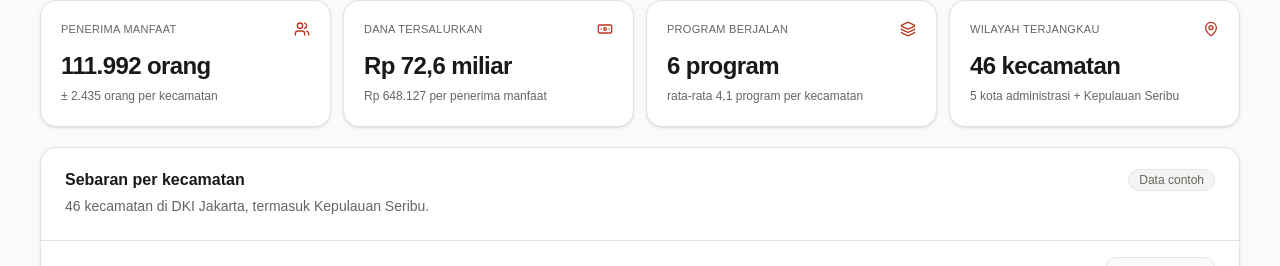
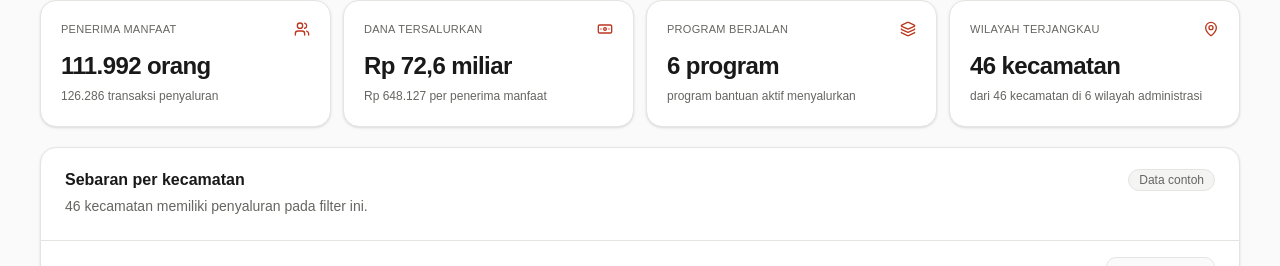
Before and after one commit to mnurminto/DashDist, a Next.js app: page / in a window 1280 px wide. Shown: the part 453-719 px from the top of the page. Built offline with nearby package versions, Linux system fonts and the light colour scheme.

Commit message:
Filter wilayah, program, dan periode kini mengubah angka dan warna peta

```diff
--- a/src/components/dashboard/dashboard-utama.tsx
+++ b/src/components/dashboard/dashboard-utama.tsx
@@ -1,6 +1,6 @@
 "use client";
 
-import { useState } from "react";
+import { useMemo, useState } from "react";
 import {
   Card,
   CardContent,
@@ -11,37 +11,67 @@ import {
 import { JakartaMap } from "@/components/dashboard/jakarta-map";
 import { PetaLegenda } from "@/components/dashboard/peta-legenda";
 import { StatistikUtama } from "@/components/dashboard/statistik-utama";
+import { FilterBar } from "@/components/dashboard/filter-bar";
+import { SKALA } from "@/lib/dashboard/mock-data";
 import {
-  FilterBar,
   FILTER_AWAL,
+  ringkasPerWilayah,
+  ringkasTotal,
+  saring,
   type FilterState,
-} from "@/components/dashboard/filter-bar";
-import { KECAMATAN } from "@/lib/dashboard/mock-data";
+} from "@/lib/dashboard/penyaluran";
 
 /**
  * Bagian utama dashboard: filter, kartu statistik, dan peta.
- * Pilihan wilayah disimpan di sini supaya kartu statistik ikut berubah
- * saat pengguna mengklik kecamatan di peta.
+ *
+ * Semua angka dihitung dari buku besar contoh yang sudah difilter, jadi
+ * memilih wilayah/program/periode langsung mengubah kartu dan warna peta.
  */
 export function DashboardUtama() {
+  const [filter, setFilter] = useState<FilterState>(FILTER_AWAL);
   const [dipilih, setDipilih] = useState<string | null>(null);
-  const [filter, setFilter] = useState<FilterState>(FILTER_AWAL);
 
-  const wilayah = dipilih
-    ? (KECAMATAN.find((kecamatan) => kecamatan.code === dipilih) ?? null)
-    : null;
+  const baris = useMemo(() => saring(filter), [filter]);
+  const total = useMemo(() => ringkasTotal(baris), [baris]);
+  const perWilayah = useMemo(() => ringkasPerWilayah(baris), [baris]);
+
+  const kodeAktif = filter.wilayah !== "semua" ? filter.wilayah : dipilih;
+  const wilayah = kodeAktif ? (perWilayah.get(kodeAktif) ?? null) : null;
+
+  // Skala warna sengaja tetap (dari seluruh data) supaya warna antar-filter
+  // tetap bisa dibandingkan, dan legenda tidak berubah-ubah.
+  const skala = SKALA;
+
+  function pilihWilayah(kode: string | null) {
+    setDipilih(kode);
+    setFilter((sebelumnya) => ({ ...sebelumnya, wilayah: kode ?? "semua" }));
+  }
+
+  function ubahFilter(berikutnya: FilterState) {
+    setFilter(berikutnya);
+    setDipilih(null);
+  }
+
+  function reset() {
+    setFilter(FILTER_AWAL);
+    setDipilih(null);
+  }
 
   return (
     <>
       <FilterBar
         className="mt-8"
         nilai={filter}
-        onUbah={setFilter}
-        onReset={() => setFilter(FILTER_AWAL)}
+        onUbah={ubahFilter}
+        onReset={reset}
       />
 
       <div className="mt-5">
-        <StatistikUtama wilayah={wilayah} />
+        <StatistikUtama
+          total={total}
+          wilayah={wilayah}
+          adaFilter={filter.program !== "semua" || filter.periode !== "semua"}
+        />
       </div>
 
       <Card className="mt-5 gap-4 overflow-hidden py-0">
@@ -57,14 +87,18 @@ export function DashboardUtama() {
           <CardDescription>
             {wilayah
               ? `${wilayah.kota} · klik wilayah lain untuk berganti`
-              : `${KECAMATAN.length} kecamatan di DKI Jakarta, termasuk Kepulauan Seribu.`}
+              : total.wilayah === 0
+                ? "Tidak ada data untuk kombinasi filter ini."
+                : `${total.wilayah} kecamatan memiliki penyaluran pada filter ini.`}
           </CardDescription>
         </CardHeader>
         <CardContent className="pb-6">
           <JakartaMap
-            dipilih={dipilih}
-            onPilih={setDipilih}
-            footer={<PetaLegenda />}
+            dipilih={kodeAktif}
+            onPilih={pilihWilayah}
+            nilai={perWilayah}
+            skala={skala}
+            footer={<PetaLegenda kelas={skala.kelas} />}
           />
         </CardContent>
       </Card>
--- a/src/components/dashboard/jakarta-map.tsx
+++ b/src/components/dashboard/jakarta-map.tsx
@@ -3,9 +3,10 @@
 import { useEffect, useMemo, useRef, useState } from "react";
 import { Maximize2, Minimize2 } from "lucide-react";
 import { cn } from "cn";
-import { GEO, KECAMATAN, SKALA } from "@/lib/dashboard/mock-data";
+import { GEO, KECAMATAN } from "@/lib/dashboard/mock-data";
 import { formatAngka, formatRupiah } from "@/lib/dashboard/format";
-import { TINGKAT_WARNA } from "@/lib/dashboard/skala-warna";
+import { TINGKAT_WARNA, type Skala } from "@/lib/dashboard/skala-warna";
+import type { WilayahRingkas } from "@/lib/dashboard/penyaluran";
 import { RingkasanWilayah } from "@/components/dashboard/ringkasan-wilayah";
 
 type Sorot = { kode: string; x: number; y: number };
@@ -18,9 +19,20 @@ type Props = {
   dipilih: string | null;
   /** Dipanggil saat pengguna memilih atau menutup pilihan wilayah. */
   onPilih: (kode: string | null) => void;
+  /** Angka per kecamatan setelah filter diterapkan. */
+  nilai: Map<string, WilayahRingkas>;
+  /** Skala warna yang dipakai peta dan legenda. */
+  skala: Skala;
 };
 
-export function JakartaMap({ className, footer, dipilih, onPilih }: Props) {
+export function JakartaMap({
+  className,
+  footer,
+  dipilih,
+  onPilih,
+  nilai,
+  skala,
+}: Props) {
   const wadah = useRef<HTMLDivElement>(null);
   const kartu = useRef<HTMLDivElement>(null);
   const [sorot, setSorot] = useState<Sorot | null>(null);
@@ -66,10 +78,27 @@ export function JakartaMap({ className, footer, dipilih, onPilih }: Props) {
     setLayarPenuh((sebelumnya) => !sebelumnya);
   }
 
-  const dataByCode = useMemo(
-    () => new Map(KECAMATAN.map((kecamatan) => [kecamatan.code, kecamatan])),
-    [],
-  );
+  // Gabungkan metadata wilayah dengan angka hasil filter.
+  const dataByCode = useMemo(() => {
+    const hasil = new Map<string, WilayahRingkas>();
+    for (const kecamatan of KECAMATAN) {
+      hasil.set(
+        kecamatan.code,
+        nilai.get(kecamatan.code) ?? {
+          code: kecamatan.code,
+          nama: kecamatan.nama,
+          kota: kecamatan.kota,
+          penerima: 0,
+          dana: 0,
+          transaksi: 0,
+          program: 0,
+        },
+      );
+    }
+    return hasil;
+  }, [nilai]);
+
+  // Skala warna datang dari halaman induk supaya legenda dan peta selalu sama.
 
   const sedangAktif = sorot?.kode ?? dipilih;
   const info = sorot ? dataByCode.get(sorot.kode) : null;
@@ -102,7 +131,7 @@ export function JakartaMap({ className, footer, dipilih, onPilih }: Props) {
     const disorot = sedangAktif === kode;
     const label = `${data.nama}, ${data.kota}: ${formatRupiah(data.dana)} untuk ${formatAngka(data.penerima)} penerima`;
     const tingkat = Math.max(
-      SKALA.tingkat(data.dana),
+      skala.tingkat(data.dana),
       opsi?.tingkatMinimum ?? 0,
     );
 
--- a/src/components/dashboard/ringkasan-wilayah.tsx
+++ b/src/components/dashboard/ringkasan-wilayah.tsx
@@ -1,8 +1,8 @@
-import type { Kecamatan } from "@/lib/dashboard/mock-data";
+import type { WilayahRingkas } from "@/lib/dashboard/penyaluran";
 import { formatAngka, formatRupiah } from "@/lib/dashboard/format";
 
 type Props = {
-  data: Kecamatan | null;
+  data: WilayahRingkas | null;
   onTutup?: () => void;
 };
 
@@ -64,7 +64,7 @@ export function RingkasanWilayah({ data, onTutup }: Props) {
         </div>
         <div className="flex items-baseline justify-between gap-3">
           <dt className="text-muted-foreground">Transaksi</dt>
-          <dd className="font-medium">{formatAngka(data.penyaluran)}</dd>
+          <dd className="font-medium">{formatAngka(data.transaksi)}</dd>
         </div>
         <div className="flex items-baseline justify-between gap-3">
           <dt className="text-muted-foreground">Program aktif</dt>
--- a/src/components/dashboard/statistik-utama.tsx
+++ b/src/components/dashboard/statistik-utama.tsx
@@ -2,16 +2,12 @@ import {
   Banknote,
   Layers,
   MapPin,
-  Percent,
+  Receipt,
   Users,
   type LucideIcon,
 } from "lucide-react";
-import {
-  KECAMATAN,
-  PROGRAM,
-  RINGKASAN_DKI,
-  type Kecamatan,
-} from "@/lib/dashboard/mock-data";
+import { KECAMATAN } from "@/lib/dashboard/mock-data";
+import type { Ringkasan, WilayahRingkas } from "@/lib/dashboard/penyaluran";
 import { formatAngka, formatRupiah } from "@/lib/dashboard/format";
 
 type Kartu = {
@@ -22,18 +18,22 @@ type Kartu = {
 };
 
 type Props = {
-  /** Kalau dipilih, angka berubah menjadi ringkasan wilayah tersebut. */
-  wilayah?: Kecamatan | null;
+  /** Angka hasil filter (seluruh DKI atau satu wilayah). */
+  total: Ringkasan;
+  /** Terisi kalau pengguna memilih satu kecamatan. */
+  wilayah: WilayahRingkas | null;
+  /** True kalau ada filter aktif selain pilihan wilayah. */
+  adaFilter: boolean;
 };
 
 /** Kartu ringkasan angka: total DKI Jakarta, atau satu wilayah terpilih. */
-export function StatistikUtama({ wilayah }: Props) {
+export function StatistikUtama({ total, wilayah, adaFilter }: Props) {
   const jumlahKota = new Set(KECAMATAN.map((kecamatan) => kecamatan.kota)).size;
 
-  const penerima = wilayah?.penerima ?? RINGKASAN_DKI.penerima;
-  const dana = wilayah?.dana ?? RINGKASAN_DKI.dana;
-  const program = wilayah?.program ?? PROGRAM.length;
-  const porsiDana = wilayah ? (wilayah.dana / RINGKASAN_DKI.dana) * 100 : 0;
+  const penerima = wilayah?.penerima ?? total.penerima;
+  const dana = wilayah?.dana ?? total.dana;
+  const program = wilayah?.program ?? total.program;
+  const transaksi = wilayah?.transaksi ?? total.transaksi;
 
   const kartu: Kartu[] = [
     {
@@ -41,42 +41,45 @@ export function StatistikUtama({ wilayah }: Props) {
       nilai: `${formatAngka(penerima)} orang`,
       keterangan: wilayah
         ? `penerima di Kecamatan ${wilayah.nama}`
-        : `± ${formatAngka(Math.round(RINGKASAN_DKI.penerima / KECAMATAN.length))} orang per kecamatan`,
+        : `${formatAngka(transaksi)} transaksi penyaluran`,
       ikon: Users,
     },
     {
       label: "Dana tersalurkan",
       nilai: formatRupiah(dana),
-      keterangan: wilayah
-        ? `untuk penerima di Kecamatan ${wilayah.nama}`
-        : `${formatRupiah(Math.round(RINGKASAN_DKI.dana / RINGKASAN_DKI.penerima))} per penerima manfaat`,
+      keterangan:
+        penerima > 0
+          ? `${formatRupiah(Math.round(dana / penerima))} per penerima manfaat`
+          : "belum ada data pada filter ini",
       ikon: Banknote,
     },
     {
       label: "Program berjalan",
       nilai: `${program} program`,
       keterangan: wilayah
-        ? `program yang menyalurkan di wilayah ini`
-        : `rata-rata ${(RINGKASAN_DKI.program / KECAMATAN.length).toLocaleString("id-ID", { maximumFractionDigits: 1 })} program per kecamatan`,
+        ? "program yang menyalurkan di wilayah ini"
+        : adaFilter
+          ? "program yang menyalurkan pada filter ini"
+          : "program bantuan aktif menyalurkan",
       ikon: Layers,
     },
     wilayah
       ? {
-          label: "Porsi dana DKI",
-          nilai: `${porsiDana.toLocaleString("id-ID", { maximumFractionDigits: 1 })}%`,
-          keterangan: `dari total ${formatRupiah(RINGKASAN_DKI.dana)} di DKI Jakarta`,
-          ikon: Percent,
+          label: "Transaksi",
+          nilai: `${formatAngka(transaksi)} kali`,
+          keterangan: `penyaluran tercatat di Kecamatan ${wilayah.nama}`,
+          ikon: Receipt,
         }
       : {
           label: "Wilayah terjangkau",
-          nilai: `${KECAMATAN.length} kecamatan`,
-          keterangan: `${jumlahKota - 1} kota administrasi + Kepulauan Seribu`,
+          nilai: `${total.wilayah} kecamatan`,
+          keterangan: `dari ${KECAMATAN.length} kecamatan di ${jumlahKota} wilayah administrasi`,
           ikon: MapPin,
         },
   ];
 
   return (
-    <section aria-label="Ringkasan statistik bantuan">
+    <section aria-label="Ringkasan statistik bantuan" aria-live="polite">
       <div className="mb-3 flex flex-wrap items-baseline gap-x-2 gap-y-1">
         <h2 className="text-sm font-semibold tracking-tight">
           {wilayah
@@ -86,7 +89,9 @@ export function StatistikUtama({ wilayah }: Props) {
         <p className="text-xs text-muted-foreground">
           {wilayah
             ? `${wilayah.kota} · klik wilayah lain di peta untuk berganti`
-            : "akumulasi seluruh wilayah dan program"}
+            : adaFilter
+              ? "sesuai filter yang dipilih"
+              : "akumulasi seluruh wilayah dan program"}
         </p>
       </div>
 
--- /dev/null
+++ b/src/lib/dashboard/penyaluran.ts
@@ -0,0 +1,224 @@
+/**
+ * Data contoh tingkat transaksi.
+ *
+ * Setiap kecamatan dipecah menjadi baris per (program × tahun) dengan angka
+ * deterministik, sehingga filter wilayah/program/periode benar-benar mengubah
+ * hasil. Totalnya tetap sama dengan angka per kecamatan di `mock-data.ts`.
+ */
+
+import { KECAMATAN, PROGRAM, type Kecamatan } from "./mock-data";
+
+export type BarisPenyaluran = {
+  /** Kode kecamatan. */
+  kecamatan: string;
+  /** Id program di `PROGRAM`. */
+  program: string;
+  /** Tahun penyaluran, mis. "2025". */
+  tahun: string;
+  penerima: number;
+  dana: number;
+  transaksi: number;
+};
+
+export type WilayahRingkas = {
+  code: string;
+  nama: string;
+  kota: string;
+  penerima: number;
+  dana: number;
+  transaksi: number;
+  /** Banyak program berbeda yang menyalurkan di wilayah ini. */
+  program: number;
+};
+
+export type Ringkasan = {
+  penerima: number;
+  dana: number;
+  transaksi: number;
+  program: number;
+  wilayah: number;
+};
+
+/** Nilai filter; "semua" berarti tanpa penyaringan. */
+export type FilterState = {
+  wilayah: string;
+  program: string;
+  periode: string;
+};
+
+export const FILTER_AWAL: FilterState = {
+  wilayah: "semua",
+  program: "semua",
+  periode: "semua",
+};
+
+export const TAHUN_TERSEDIA = ["2026", "2025", "2024"] as const;
+
+export function jumlahFilterAktif(nilai: FilterState): number {
+  return Object.values(nilai).filter((isi) => isi !== "semua").length;
+}
+
+function seededRandom(seed: string) {
+  let h = 2166136261;
+  for (let i = 0; i < seed.length; i += 1) {
+    h ^= seed.charCodeAt(i);
+    h = Math.imul(h, 16777619);
+  }
+  let state = h >>> 0;
+  return () => {
+    state = (state + 0x6d2b79f5) >>> 0;
+    let t = state;
+    t = Math.imul(t ^ (t >>> 15), t | 1);
+    t ^= t + Math.imul(t ^ (t >>> 7), t | 61);
+    return ((t ^ (t >>> 14)) >>> 0) / 4294967296;
+  };
+}
+
+/**
+ * Membagi satu angka menjadi beberapa bagian sesuai bobot.
+ * Sisa pembulatan diberikan ke bagian dengan pecahan terbesar supaya
+ * jumlah seluruh bagian tetap sama dengan angka aslinya.
+ */
+function bagiProporsional(total: number, bobot: number[]): number[] {
+  const jumlahBobot = bobot.reduce((a, b) => a + b, 0);
+  if (jumlahBobot === 0 || total === 0) return bobot.map(() => 0);
+
+  const mentah = bobot.map((b) => (total * b) / jumlahBobot);
+  const hasil = mentah.map(Math.floor);
+  const sisa = total - hasil.reduce((a, b) => a + b, 0);
+  const urutan = mentah
+    .map((nilai, index) => ({ index, pecahan: nilai - Math.floor(nilai) }))
+    .sort((a, b) => b.pecahan - a.pecahan);
+
+  for (let i = 0; i < sisa; i += 1) {
+    hasil[urutan[i % urutan.length].index] += 1;
+  }
+  return hasil;
+}
+
+function buatBaris(kecamatan: Kecamatan): BarisPenyaluran[] {
+  const acak = seededRandom(`${kecamatan.code}-penyaluran`);
+  const bobotProgram = PROGRAM.map(() => 0.35 + acak());
+  const bobotTahun = TAHUN_TERSEDIA.map(() => 0.35 + acak());
+
+  // Sebar penerima ke setiap program, lalu ke setiap tahun.
+  const perProgram = bagiProporsional(kecamatan.penerima, bobotProgram);
+  const danaPerProgram = bagiProporsional(kecamatan.dana, bobotProgram);
+  const transaksiPerProgram = bagiProporsional(
+    kecamatan.penyaluran,
+    bobotProgram,
+  );
+
+  const hasil: BarisPenyaluran[] = [];
+  PROGRAM.forEach((program, iProgram) => {
+    const penerimaTahunan = bagiProporsional(perProgram[iProgram], bobotTahun);
+    const danaTahunan = bagiProporsional(danaPerProgram[iProgram], bobotTahun);
+    const transaksiTahunan = bagiProporsional(
+      transaksiPerProgram[iProgram],
+      bobotTahun,
+    );
+
+    TAHUN_TERSEDIA.forEach((tahun, iTahun) => {
+      if (
+        penerimaTahunan[iTahun] === 0 &&
+        danaTahunan[iTahun] === 0 &&
+        transaksiTahunan[iTahun] === 0
+      ) {
+        return;
+      }
+      hasil.push({
+        kecamatan: kecamatan.code,
+        program: program.id,
+        tahun,
+        penerima: penerimaTahunan[iTahun],
+        dana: danaTahunan[iTahun],
+        transaksi: transaksiTahunan[iTahun],
+      });
+    });
+  });
+
+  return hasil;
+}
+
+/** Buku besar contoh: 46 kecamatan × 6 program × 3 tahun. */
+export const PENYALURAN: readonly BarisPenyaluran[] =
+  KECAMATAN.flatMap(buatBaris);
+
+/** Terapkan filter ke buku besar. */
+export function saring(filter: FilterState): BarisPenyaluran[] {
+  return PENYALURAN.filter(
+    (baris) =>
+      (filter.wilayah === "semua" || baris.kecamatan === filter.wilayah) &&
+      (filter.program === "semua" || baris.program === filter.program) &&
+      (filter.periode === "semua" || baris.tahun === filter.periode),
+  );
+}
+
+export function ringkasTotal(rows: readonly BarisPenyaluran[]): Ringkasan {
+  const program = new Set<string>();
+  const wilayah = new Set<string>();
+  let penerima = 0;
+  let dana = 0;
+  let transaksi = 0;
+
+  for (const baris of rows) {
+    penerima += baris.penerima;
+    dana += baris.dana;
+    transaksi += baris.transaksi;
+    program.add(baris.program);
+    wilayah.add(baris.kecamatan);
+  }
+
+  return {
+    penerima,
+    dana,
+    transaksi,
+    program: program.size,
+    wilayah: wilayah.size,
+  };
+}
+
+/** Rekap per kecamatan dari baris yang sudah difilter. */
+export function ringkasPerWilayah(
+  rows: readonly BarisPenyaluran[],
+): Map<string, WilayahRingkas> {
+  const hasil = new Map<string, WilayahRingkas>();
+
+  for (const baris of rows) {
+    const meta = KECAMATAN.find((k) => k.code === baris.kecamatan);
+    if (!meta) continue;
+
+    const sekarang =
+      hasil.get(baris.kecamatan) ??
+      ({
+        code: meta.code,
+        nama: meta.nama,
+        kota: meta.kota,
+        penerima: 0,
+        dana: 0,
+        transaksi: 0,
+        program: 0,
+      } satisfies WilayahRingkas);
+
+    hasil.set(baris.kecamatan, {
+      ...sekarang,
+      penerima: sekarang.penerima + baris.penerima,
+      dana: sekarang.dana + baris.dana,
+      transaksi: sekarang.transaksi + baris.transaksi,
+    });
+  }
+
+  // Hitung jumlah program unik per wilayah.
+  const programPerWilayah = new Map<string, Set<string>>();
+  for (const baris of rows) {
+    const daftar = programPerWilayah.get(baris.kecamatan) ?? new Set<string>();
+    daftar.add(baris.program);
+    programPerWilayah.set(baris.kecamatan, daftar);
+  }
+  for (const [kode, daftar] of programPerWilayah) {
+    const wilayah = hasil.get(kode);
+    if (wilayah) wilayah.program = daftar.size;
+  }
+
+  return hasil;
+}
```
Also changed, not shown: src/components/dashboard/filter-bar.tsx (+5 -22 lines), src/components/dashboard/peta-legenda.tsx (+9 -4 lines).
